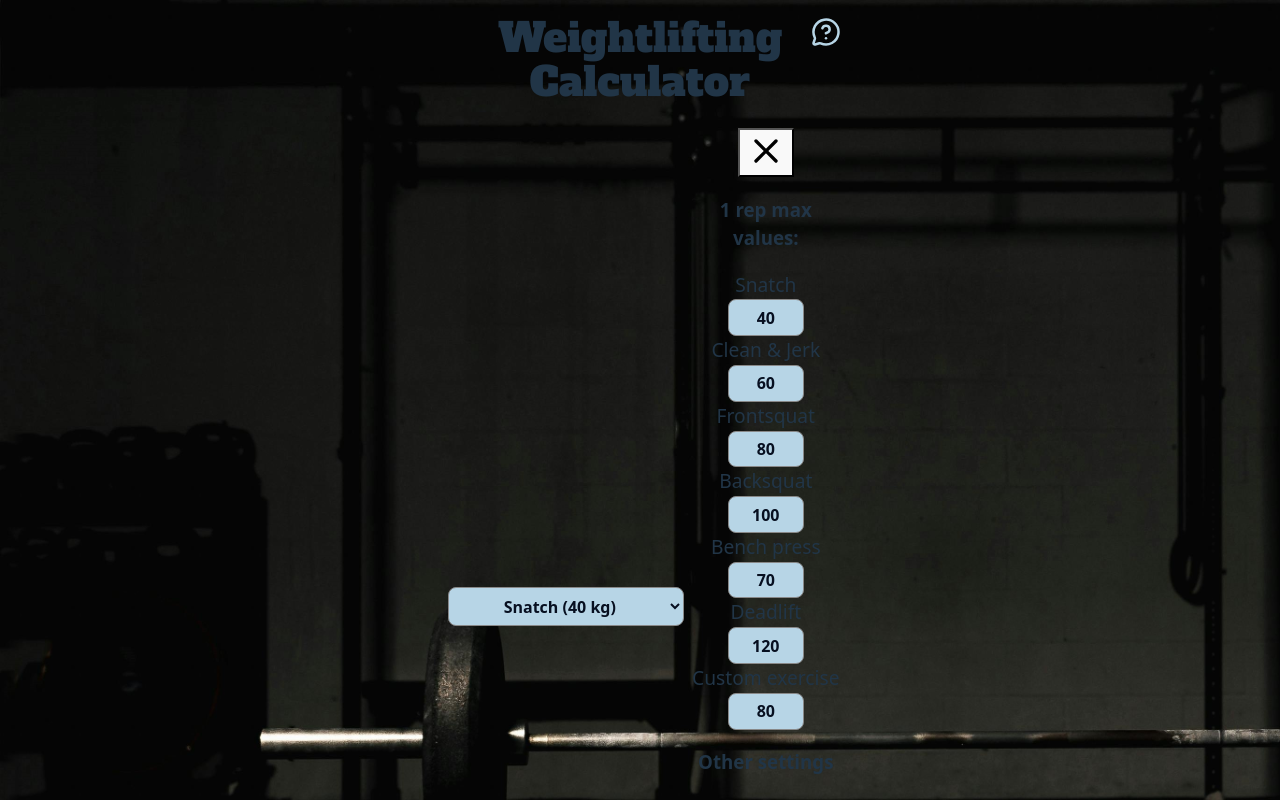
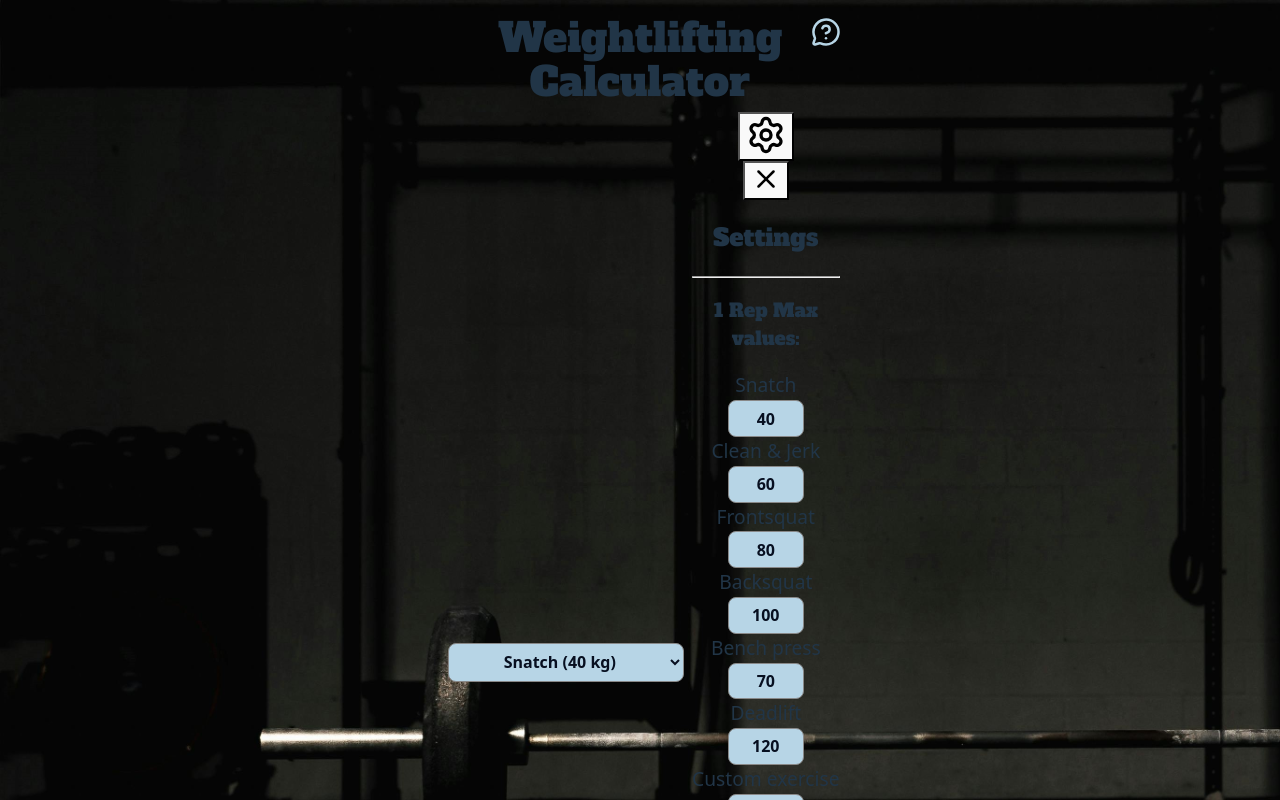
Before and after one commit to NiclO1337/weightlifting-calculator, a React (Vite) app: page / in a window 1280 px wide. Both pictures are taken after a click on the button "Open Settings". Shown: the top 800 px of the page. Built offline with nearby package versions, Linux system fonts and the light colour scheme.

Commit message:
refactor: enhance accessibility and layout in SettingsMenu component

```diff
--- a/src/components/SettingsMenu.jsx
+++ b/src/components/SettingsMenu.jsx
@@ -37,17 +37,39 @@ export default function SettingsMenu({
 
   return (
     <div className='settings-menu'>
-      <p></p>
-      <button onClick={() => setOpen(!open)} className='btn-settings'>
-        {open ? <X size={40} /> : <Settings size={40} />}
+      <button
+        onClick={() => setOpen(true)}
+        className='btn-settings'
+        aria-label='Open Settings'>
+        <Settings size={40} />
       </button>
+
       {open && (
-        <div className='settings-panel'>
-          <h3>1 rep max values:</h3>
+        <div
+          className='settings-overlay'
+          role='dialog'
+          aria-modal='true'
+          aria-labelledby='settings-heading'
+          onClick={() => setOpen(false)}>
+          <div className='settings-panel' onClick={(e) => e.stopPropagation()}>
+            <button
+              className='settings-close'
+              onClick={() => setOpen(false)}
+              aria-label='Close Settings'>
+              <X size={30} />
+            </button>
+
+            <h2 id='settings-heading' class="special-font">Settings</h2>
+            <hr />
+            <h3 class="special-font">1 Rep Max values:</h3>
             <div className='settings-grid'>
               {Object.keys(exercises).map((key) => (
                 <div className='input-group' key={key}>
-                <label htmlFor={`ex-${key}`}>{EXERCISE_LABELS[key] || key}</label>
+                  <label
+                    htmlFor={`ex-${key}`}
+                    aria-label={`Set ${EXERCISE_LABELS[key] || key} 1 rep max`}>
+                    {EXERCISE_LABELS[key] || key}
+                  </label>
                   <input
                     id={`ex-${key}`}
                     type='text'
@@ -58,8 +80,8 @@ export default function SettingsMenu({
                 </div>
               ))}
             </div>
-
-          <h3>Other settings</h3>
+            <hr />
+            <h3 class="special-font">Other settings</h3>
             <RoundingSelector rounding={rounding} onChange={setRounding} />
             <BarbellSelector
               barbellWeight={barbellWeight}
@@ -67,7 +89,9 @@ export default function SettingsMenu({
             />
 
             <div className='input-group'>
-            <label htmlFor='available-plates'>
+              <label
+                htmlFor='available-plates'
+                aria-label='Available plates (comma separated)'>
                 Available plates (comma separated)
               </label>
               <input
@@ -80,6 +104,7 @@ export default function SettingsMenu({
               <small>Leave empty to use default plate set</small>
             </div>
           </div>
+        </div>
       )}
     </div>
   );
```
Lines whose indentation alone changed are shown as unchanged.
